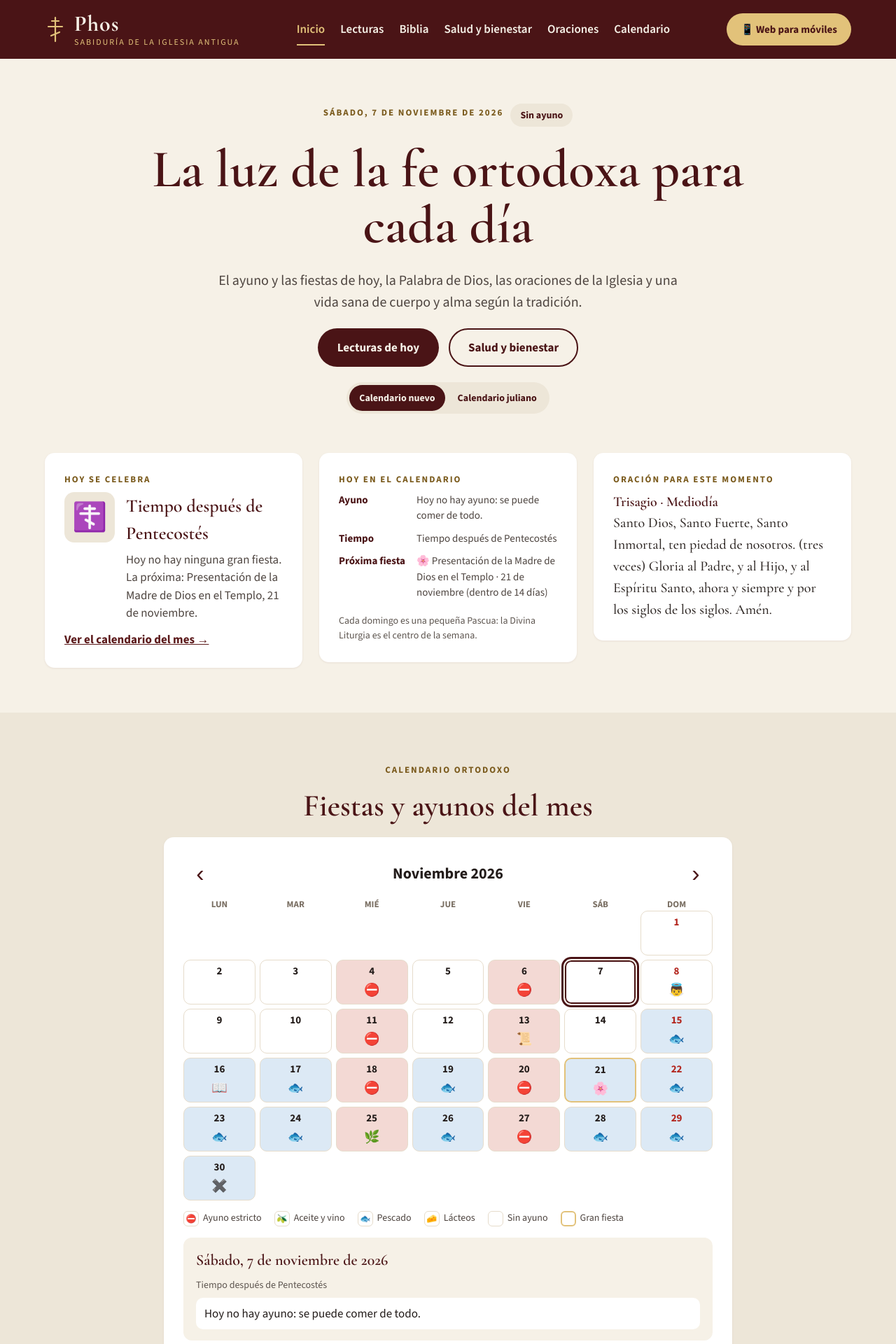
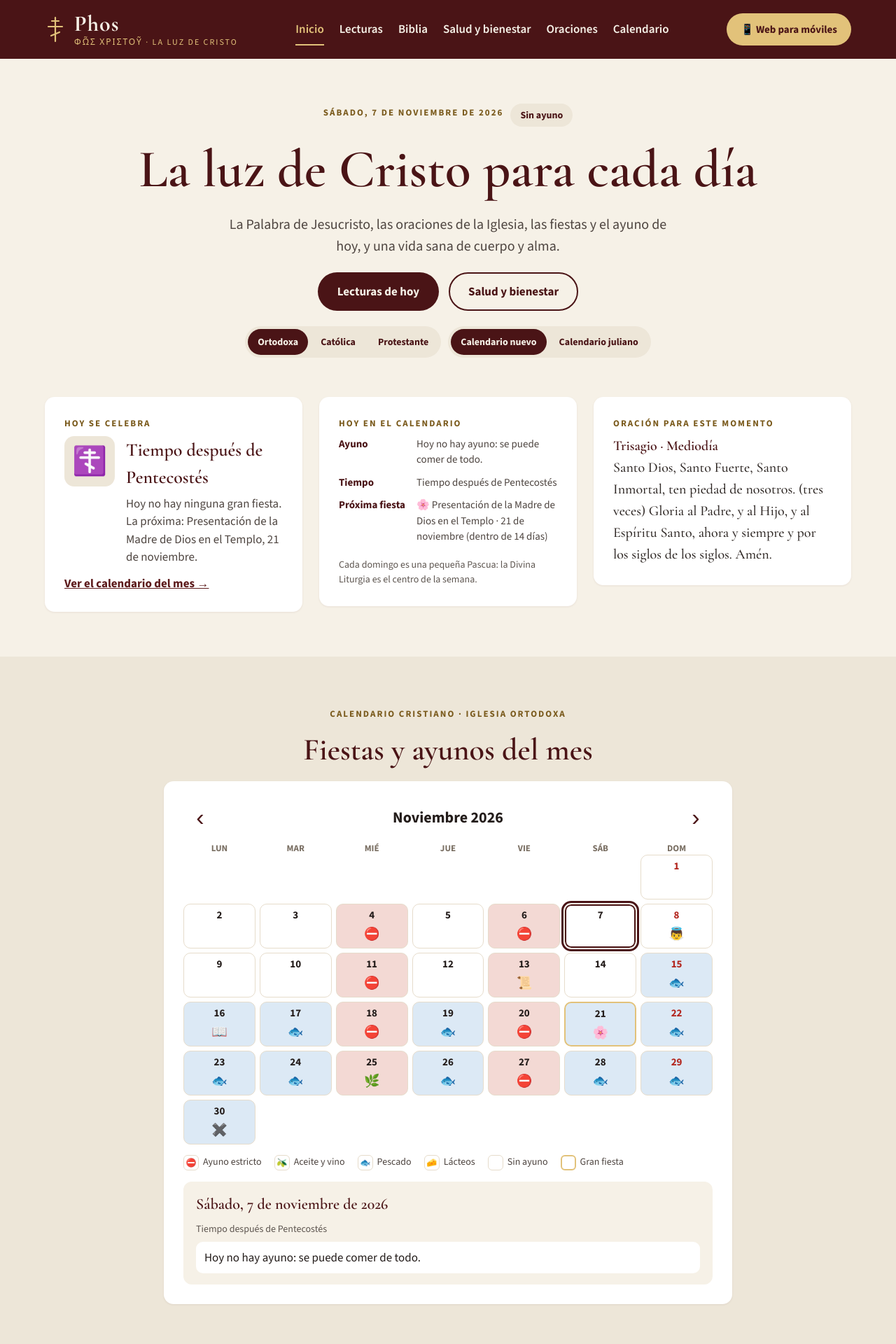
Before and after one commit to mrsigma323/phos, a PHP site: page / in a window 1280 px wide. Shown: the top 1920 px of the page at 70% size. Run offline with PHP 8.4, Linux system fonts and the light colour scheme.

Commit message:
La luz de Cristo: web centrada en Cristo, selector de rama (ortodoxa por defecto) y Palabras de Jesús
Co-Authored-By: Claude Opus 5.5 <noreply@anthropic.com>
Claude-Session: https://claude.ai/code/session_01Ef8dB1HTnAAPPFSZpsPatn

```diff
--- a/escrituras.html
+++ b/escrituras.html
@@ -22,7 +22,7 @@
  <div class="wrap topin">
   <a href="./" class="brand">
    <svg aria-hidden="true" width="30" height="40" viewBox="0 0 30 40" fill="none" stroke="#E2C27A" stroke-width="2.2" stroke-linecap="round"><path d="M15 3v34M10 8h10M5 16h20M9 29l12-5"/></svg>
-   <span><b>Phos</b><small>Sabiduría de la Iglesia antigua</small></span>
+   <span><b>Phos</b><small>Φῶς Χριστοῦ · La luz de Cristo</small></span>
   </a>
   <nav aria-label="Principal" class="nav">
    <a href="index.html">Inicio</a><a href="lecturas.html">Lecturas</a><a href="escrituras.html" aria-current="page">Biblia</a><a href="salud.html">Salud y bienestar</a><a href="oraciones.html">Oraciones</a><a href="calendario.html">Calendario</a>
@@ -58,7 +58,7 @@
   </div>
  </div>
 </section>
-<section class="wrap explore"><p class="kicker center">Sigue explorando</p><h2 class="h2 center">Descubre más en Phos</h2><div class="xgrid"><a href="index.html" class="xcard"><span class="xi">🏠</span><b>Inicio</b><span>Hoy: ayuno, fiesta y oración del momento.</span><em>Entrar →</em></a><a href="lecturas.html" class="xcard"><span class="xi">📜</span><b>Lecturas</b><span>El versículo del día, el Evangelio de la fiesta y la reflexión.</span><em>Entrar →</em></a><a href="salud.html" class="xcard"><span class="xi">🌿</span><b>Salud y bienestar</b><span>Ayuno, descanso, alimentos y hábitos según la Biblia.</span><em>Entrar →</em></a><a href="oraciones.html" class="xcard"><span class="xi">🙏</span><b>Oraciones</b><span>Las oraciones de la Iglesia y la de este momento.</span><em>Entrar →</em></a><a href="calendario.html" class="xcard"><span class="xi">📅</span><b>Calendario</b><span>Fiestas, santos y ayunos de cada día del mes.</span><em>Entrar →</em></a></div></section>
+<section class="wrap explore"><p class="kicker center">Sigue explorando</p><h2 class="h2 center">Descubre más en Phos</h2><div class="xgrid"><a href="index.html" class="xcard"><span class="xi">🏠</span><b>Inicio</b><span>Hoy: ayuno, fiesta y oración del momento.</span><em>Entrar →</em></a><a href="lecturas.html" class="xcard"><span class="xi">📜</span><b>Lecturas</b><span>Las palabras de Jesús, el versículo del día y la reflexión.</span><em>Entrar →</em></a><a href="salud.html" class="xcard"><span class="xi">🌿</span><b>Salud y bienestar</b><span>Ayuno, descanso, alimentos y hábitos según la Biblia.</span><em>Entrar →</em></a><a href="oraciones.html" class="xcard"><span class="xi">🙏</span><b>Oraciones</b><span>Las oraciones de la Iglesia y la de este momento.</span><em>Entrar →</em></a><a href="calendario.html" class="xcard"><span class="xi">📅</span><b>Calendario</b><span>Fiestas, santos y ayunos de cada día del mes.</span><em>Entrar →</em></a></div></section>
 <footer class="foot">
  <div class="wrap row">
   <div class="grow"><p class="fbrand">Phos</p><p>Un proyecto independiente para leer la Biblia y vivir la fe cada día. Los textos bíblicos son de dominio público; las fuentes y licencias se detallan dentro de la app.</p></div>
--- a/index.html
+++ b/index.html
@@ -4,12 +4,12 @@
 <meta charset="utf-8">
 <script>(function(){try{var q=location.search,L=localStorage;if(/[?&]desktop=1/.test(q))L.setItem('phos:desk','1');if(L.getItem('phos:desk'))return;var u=navigator.userAgent||'';if(/bot|crawl|spider|lighthouse|slurp|preview/i.test(u))return;var phone=/iPhone|iPod|Windows Phone|BlackBerry|Opera Mini/i.test(u)||(/Android/i.test(u)&&/Mobile/i.test(u))||(window.matchMedia&&matchMedia('(max-width:700px) and (pointer:coarse)').matches);if(phone)location.replace('biblia/')}catch(e){}})();</script>
 <meta name="viewport" content="width=device-width, initial-scale=1">
-<title>Phos · La luz de la fe ortodoxa para cada día</title>
-<meta name="description" content="El ayuno y las fiestas de hoy según el calendario ortodoxo, oraciones, la Palabra de cada día y la Biblia completa.">
+<title>Phos · La luz de Cristo para cada día</title>
+<meta name="description" content="La Palabra de Jesucristo cada día: Biblia, oraciones, fiestas y ayunos de hoy según tu Iglesia (ortodoxa, católica o protestante).">
 <meta name="theme-color" content="#4A1416">
 <link rel="icon" href="biblia/icon-192.png">
 <link rel="apple-touch-icon" href="biblia/apple-touch-icon.png">
-<meta property="og:title" content="Phos · La luz de la fe ortodoxa para cada día">
+<meta property="og:title" content="Phos · La luz de Cristo para cada día">
 <meta property="og:description" content="Ayuno, fiestas, oraciones y la Biblia completa, cada día.">
 <meta property="og:image" content="biblia/icon-512.png">
 <link rel="preconnect" href="https://fonts.googleapis.com">
@@ -22,7 +22,7 @@
  <div class="wrap topin">
   <a href="./" class="brand">
    <svg aria-hidden="true" width="30" height="40" viewBox="0 0 30 40" fill="none" stroke="#E2C27A" stroke-width="2.2" stroke-linecap="round"><path d="M15 3v34M10 8h10M5 16h20M9 29l12-5"/></svg>
-   <span><b>Phos</b><small>Sabiduría de la Iglesia antigua</small></span>
+   <span><b>Phos</b><small>Φῶς Χριστοῦ · La luz de Cristo</small></span>
   </a>
   <nav aria-label="Principal" class="nav">
    <a href="index.html" aria-current="page">Inicio</a><a href="lecturas.html">Lecturas</a><a href="escrituras.html">Biblia</a><a href="salud.html">Salud y bienestar</a><a href="oraciones.html">Oraciones</a><a href="calendario.html">Calendario</a>
@@ -33,10 +33,10 @@
 <div class="wrap"><div class="ad-slot ad-top" aria-hidden="true"></div></div>
 <section id="inicio" class="hero wrap">
  <div class="pills"><span class="kicker" id="hDate">—</span><span class="pill" id="hFast">—</span></div>
- <h1>La luz de la fe ortodoxa para cada día</h1>
- <p class="lead">El ayuno y las fiestas de hoy, la Palabra de Dios, las oraciones de la Iglesia y una vida sana de cuerpo y alma según la tradición.</p>
+ <h1>La luz de Cristo para cada día</h1>
+ <p class="lead">La Palabra de Jesucristo, las oraciones de la Iglesia, las fiestas y el ayuno de hoy, y una vida sana de cuerpo y alma.</p>
  <div class="btns"><a href="lecturas.html" class="btn">Lecturas de hoy</a><a href="salud.html" class="btn ghost">Salud y bienestar</a></div>
- <div class="calsw" role="group" aria-label="Calendario"><button data-cal="0">Calendario nuevo</button><button data-cal="1">Calendario juliano</button></div>
+ <div class="brsw"><div class="calsw" role="group" aria-label="Rama cristiana"><button data-br="ortodoxa">Ortodoxa</button><button data-br="catolica">Católica</button><button data-br="protestante">Protestante</button></div><div class="calsw" role="group" aria-label="Calendario"><button data-cal="0">Calendario nuevo</button><button data-cal="1">Calendario juliano</button></div></div>
 </section>
 <section class="wrap today3">
   <section class="card pad28" id="santoral">
@@ -61,12 +61,12 @@
 </section>
 <section id="calendario" class="band">
  <div class="wrap narrow">
-  <p class="kicker center">Calendario ortodoxo</p>
+  <p class="kicker center"><span id="calBr">Calendario cristiano</span></p>
   <h2 class="h2 center">Fiestas y ayunos del mes</h2>
   <div class="card pad28" id="cal"></div>
  </div>
 </section>
-<section class="wrap explore"><p class="kicker center">Sigue explorando</p><h2 class="h2 center">Descubre más en Phos</h2><div class="xgrid"><a href="lecturas.html" class="xcard"><span class="xi">📜</span><b>Lecturas</b><span>El versículo del día, el Evangelio de la fiesta y la reflexión.</span><em>Entrar →</em></a><a href="escrituras.html" class="xcard"><span class="xi">📖</span><b>Biblia</b><span>El salmo del día y las Biblias de cada Iglesia.</span><em>Entrar →</em></a><a href="salud.html" class="xcard"><span class="xi">🌿</span><b>Salud y bienestar</b><span>Ayuno, descanso, alimentos y hábitos según la Biblia.</span><em>Entrar →</em></a><a href="oraciones.html" class="xcard"><span class="xi">🙏</span><b>Oraciones</b><span>Las oraciones de la Iglesia y la de este momento.</span><em>Entrar →</em></a><a href="calendario.html" class="xcard"><span class="xi">📅</span><b>Calendario</b><span>Fiestas, santos y ayunos de cada día del mes.</span><em>Entrar →</em></a></div></section>
+<section class="wrap explore"><p class="kicker center">Sigue explorando</p><h2 class="h2 center">Descubre más en Phos</h2><div class="xgrid"><a href="lecturas.html" class="xcard"><span class="xi">📜</span><b>Lecturas</b><span>Las palabras de Jesús, el versículo del día y la reflexión.</span><em>Entrar →</em></a><a href="escrituras.html" class="xcard"><span class="xi">📖</span><b>Biblia</b><span>El salmo del día y las Biblias de cada Iglesia.</span><em>Entrar →</em></a><a href="salud.html" class="xcard"><span class="xi">🌿</span><b>Salud y bienestar</b><span>Ayuno, descanso, alimentos y hábitos según la Biblia.</span><em>Entrar →</em></a><a href="oraciones.html" class="xcard"><span class="xi">🙏</span><b>Oraciones</b><span>Las oraciones de la Iglesia y la de este momento.</span><em>Entrar →</em></a><a href="calendario.html" class="xcard"><span class="xi">📅</span><b>Calendario</b><span>Fiestas, santos y ayunos de cada día del mes.</span><em>Entrar →</em></a></div></section>
 <section class="dark appband">
  <div class="wrap row center-v">
   <div class="grow">
--- a/salud.html
+++ b/salud.html
@@ -22,7 +22,7 @@
  <div class="wrap topin">
   <a href="./" class="brand">
    <svg aria-hidden="true" width="30" height="40" viewBox="0 0 30 40" fill="none" stroke="#E2C27A" stroke-width="2.2" stroke-linecap="round"><path d="M15 3v34M10 8h10M5 16h20M9 29l12-5"/></svg>
-   <span><b>Phos</b><small>Sabiduría de la Iglesia antigua</small></span>
+   <span><b>Phos</b><small>Φῶς Χριστοῦ · La luz de Cristo</small></span>
   </a>
   <nav aria-label="Principal" class="nav">
    <a href="index.html">Inicio</a><a href="lecturas.html">Lecturas</a><a href="escrituras.html">Biblia</a><a href="salud.html" aria-current="page">Salud y bienestar</a><a href="oraciones.html">Oraciones</a><a href="calendario.html">Calendario</a>
@@ -45,7 +45,7 @@
  </div>
  <p class="small center">Contenido orientativo y espiritual. No sustituye el consejo de un profesional sanitario; consulta a tu médico antes de ayunar si tienes alguna condición de salud.</p>
 </section>
-<section class="wrap explore"><p class="kicker center">Sigue explorando</p><h2 class="h2 center">Descubre más en Phos</h2><div class="xgrid"><a href="index.html" class="xcard"><span class="xi">🏠</span><b>Inicio</b><span>Hoy: ayuno, fiesta y oración del momento.</span><em>Entrar →</em></a><a href="lecturas.html" class="xcard"><span class="xi">📜</span><b>Lecturas</b><span>El versículo del día, el Evangelio de la fiesta y la reflexión.</span><em>Entrar →</em></a><a href="escrituras.html" class="xcard"><span class="xi">📖</span><b>Biblia</b><span>El salmo del día y las Biblias de cada Iglesia.</span><em>Entrar →</em></a><a href="oraciones.html" class="xcard"><span class="xi">🙏</span><b>Oraciones</b><span>Las oraciones de la Iglesia y la de este momento.</span><em>Entrar →</em></a><a href="calendario.html" class="xcard"><span class="xi">📅</span><b>Calendario</b><span>Fiestas, santos y ayunos de cada día del mes.</span><em>Entrar →</em></a></div></section>
+<section class="wrap explore"><p class="kicker center">Sigue explorando</p><h2 class="h2 center">Descubre más en Phos</h2><div class="xgrid"><a href="index.html" class="xcard"><span class="xi">🏠</span><b>Inicio</b><span>Hoy: ayuno, fiesta y oración del momento.</span><em>Entrar →</em></a><a href="lecturas.html" class="xcard"><span class="xi">📜</span><b>Lecturas</b><span>Las palabras de Jesús, el versículo del día y la reflexión.</span><em>Entrar →</em></a><a href="escrituras.html" class="xcard"><span class="xi">📖</span><b>Biblia</b><span>El salmo del día y las Biblias de cada Iglesia.</span><em>Entrar →</em></a><a href="oraciones.html" class="xcard"><span class="xi">🙏</span><b>Oraciones</b><span>Las oraciones de la Iglesia y la de este momento.</span><em>Entrar →</em></a><a href="calendario.html" class="xcard"><span class="xi">📅</span><b>Calendario</b><span>Fiestas, santos y ayunos de cada día del mes.</span><em>Entrar →</em></a></div></section>
 <footer class="foot">
  <div class="wrap row">
   <div class="grow"><p class="fbrand">Phos</p><p>Un proyecto independiente para leer la Biblia y vivir la fe cada día. Los textos bíblicos son de dominio público; las fuentes y licencias se detallan dentro de la app.</p></div>
--- a/web.css
+++ b/web.css
@@ -132,3 +132,6 @@ h1,h2,h3{font-family:'Cormorant Garamond',serif;font-weight:600;color:var(--wine
  .brand b{font-size:26px}.brand small{display:none}
  .xgrid{grid-template-columns:1fr 1fr;gap:12px}.xcard{padding:16px}.xcard b{font-size:20px}.xcard span:not(.xi){font-size:13px}
 }
+.brsw{display:flex;flex-wrap:wrap;gap:10px;justify-content:center}
+.calsw[hidden],.center>.calsw[hidden]{display:none}
+.fz-c_fastabst{background:#F3D9D4}.fz-c_abst{background:#DCE9F5}.fz-c_fri{background:#F6E7C8}.fz-p_lent{background:#EDE2F3}.fz-p_goodfri{background:#E9C3BB}
```
Also changed, not shown: calendario.html (+7 -7 lines), lecturas.html (+7 -6 lines), oraciones.html (+6 -6 lines), web.js (+21 -9 lines).
